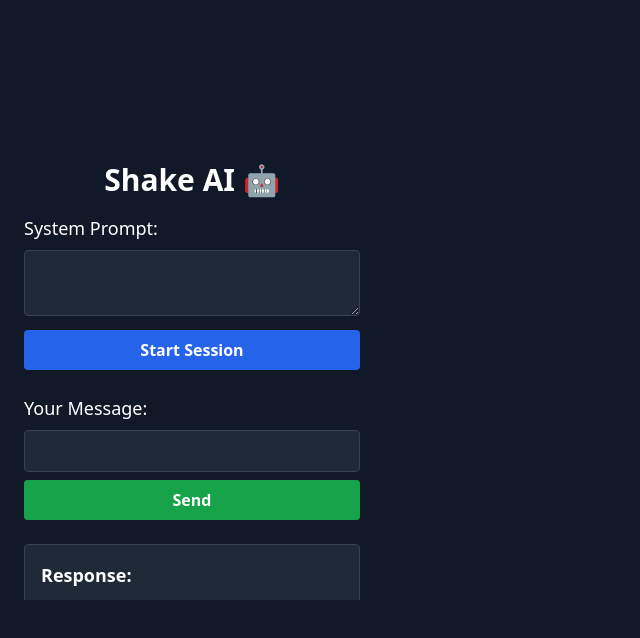
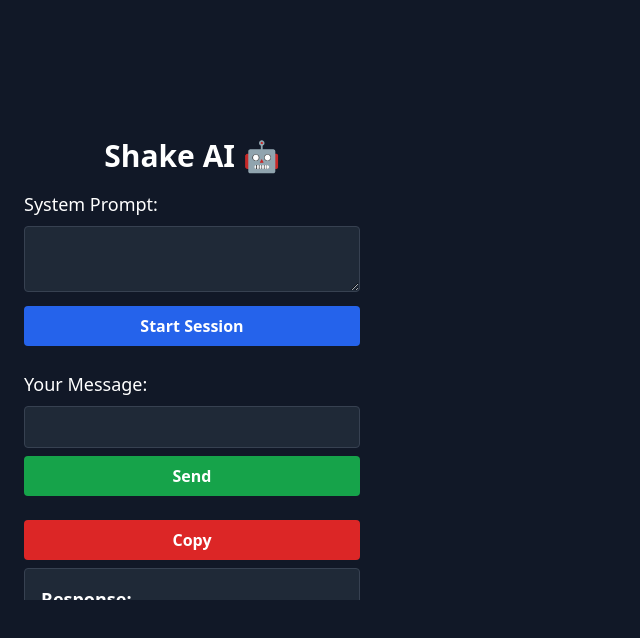
Before and after one commit to mastashake08/shake-ai, a Vue app: page / in a window 1280 px wide. Shown: the top 638 px of the page, without its empty margins (0-640 px from the left). Built offline with nearby package versions, Linux system fonts and the light colour scheme.

Commit message:
Added copy button

```diff
--- a/package.json
+++ b/package.json
@@ -1,6 +1,6 @@
 {
     "name": "shake-ai",
-    "version": "1.0.9",
+    "version": "1.1.0",
     "description": "A Chrome extension using Google Prompt API with Vue 3 & Tailwind CSS.",
     "author": "Jyrone Parker",
     "keywords": [
--- a/src/App.vue
+++ b/src/App.vue
@@ -7,7 +7,10 @@ const userMessage = ref("");
 const responseText = ref("");
 const isLoading = ref(false);
 let session = null;
-
+const copyResponse = async () => {
+  await navigator.clipboard.writeText(responseText.value);
+  alert("Response copied to clipboard!");
+};
 const startSession = async () => {
   if (!systemPrompt.value) return alert("Please enter a system prompt!");
   try {
@@ -52,7 +55,7 @@ const parsedResponseText = computed(() => {
 </script>
 
 <template>
-  <div class="min-h-screen flex flex-col items-center justify-center bg-gray-900 text-white p-6 mr-4">
+  <div class="min-h-screen flex flex-col items-center justify-center bg-gray-900 text-white p-6 mr-4 ">
     <h1 class="text-3xl font-bold mb-4">Shake AI 🤖</h1>
 
     <!-- System Prompt Input -->
@@ -80,7 +83,14 @@ const parsedResponseText = computed(() => {
     </div>
 
     <!-- AI Response -->
-    <div class="w-full max-w-lg mt-6 mb-4 p-4 bg-gray-800 rounded border border-gray-700">
+
+    <button
+      @click="copyResponse"
+      class="mt-6  w-full py-2 bg-red-600 hover:bg-red-500 rounded text-white font-semibold"
+    >
+      Copy
+    </button>
+    <div class="w-full max-w-lg mt-2 mb-4 p-4 bg-gray-800 rounded border border-gray-700">
       <p class="text-lg font-semibold">Response:</p>
       <div class="response-text mt-2 mb-2 text-gray-300 whitespace-pre-line" v-html="parsedResponseText"></div>
       <div v-if="isLoading" class="mt-2 text-yellow-400">Loading...</div>
```
Also changed, not shown: public/manifest.json, 1 other file (tests, documents, lock files or other folders).
